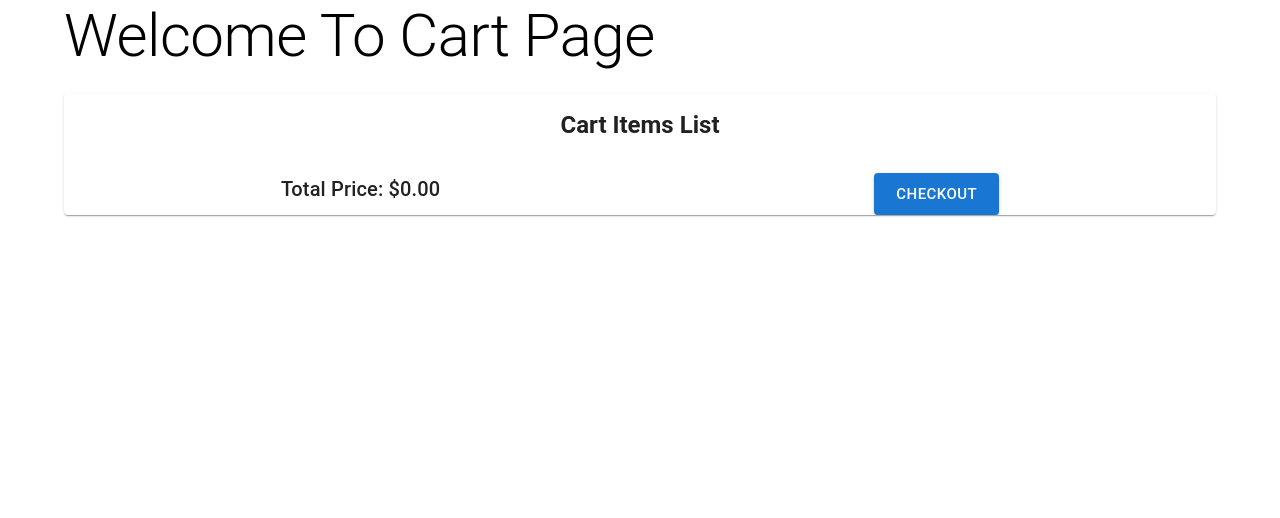
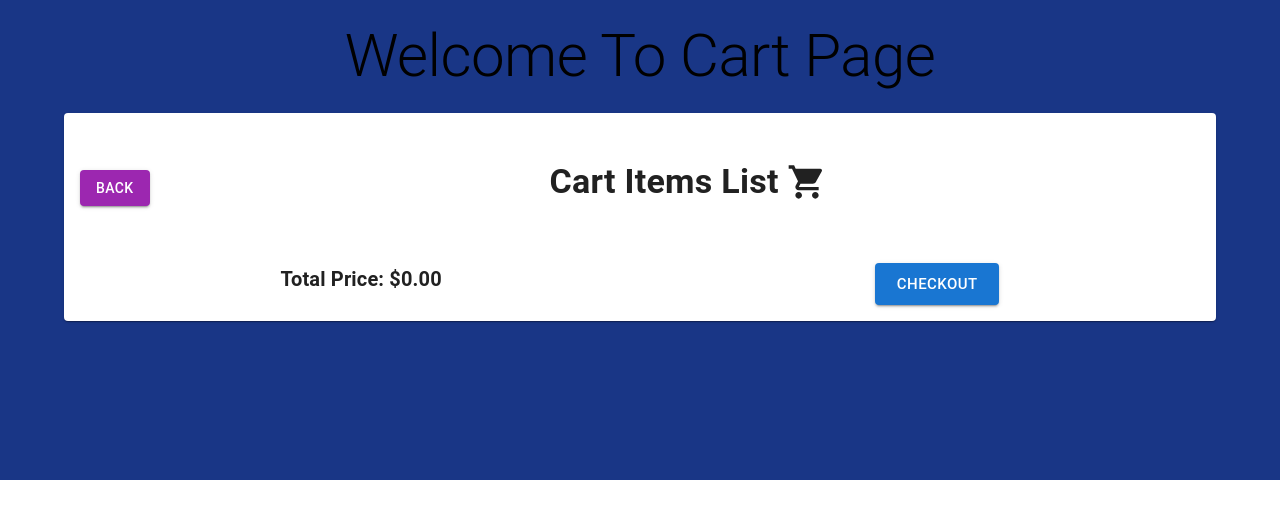
Before and after one commit to himanshu7377/webelight, a React (Create React App) app in the folder frontend/: page /cart in a window 1280 px wide. Shown: the top 518 px of the page. Built offline with nearby package versions, Linux system fonts and the light colour scheme.

Commit message:
ui update

```diff
--- a/frontend/src/App.css
+++ b/frontend/src/App.css
@@ -1,7 +1,10 @@
 .App {
   text-align: center;
+ height: 60vh;
+  background-color: #193686;
 }
 
+273e7c
 .App-logo {
   height: 40vmin;
   pointer-events: none;
@@ -36,3 +39,18 @@
     transform: rotate(360deg);
   }
 }
+
+
+/* App.css */
+body {
+  margin: 0;
+  font-family: Arial, sans-serif;
+}
+
+h1 {
+  color: #333;
+}
+
+.container {
+  padding: 20px;
+}
--- a/frontend/src/App.tsx
+++ b/frontend/src/App.tsx
@@ -1,28 +1,31 @@
-import React from 'react';
-import store from './store/store';
-import { Provider } from 'react-redux';
-import { BrowserRouter as Router, Route, Routes } from 'react-router-dom';
-import CartPage from './pages/CartPage';
-import Profile from './components/Profile';
+import React from "react";
+import store from "./store/store";
+import { Provider } from "react-redux";
+import { BrowserRouter as Router, Route, Routes } from "react-router-dom";
+import CartPage from "./pages/CartPage";
+import Profile from "./components/Profile";
 
-import './App.css';
+import "./App.css";
 
-import ProductList from './components/ProductList';
+import ProductList from "./components/ProductList";
 function App() {
   return (
+      <div className="App">
     <Provider store={store}>
 
-<Router>
-      <Routes>
-        <Route path="/"  Component={ProductList} />
-        <Route path="/cart" Component={CartPage} />
-        <Route path="/profile" Component={Profile} />
-      </Routes>
-    </Router>
 
+      <Router>
+
+        <div className="container">
+          <Routes>
+            <Route path="/" Component={ProductList} />
+            <Route path="/cart" Component={CartPage} />
+            <Route path="/profile" Component={Profile} />
+          </Routes>
+        </div>
+      </Router>
     </Provider>
-
-
+    </div>
   );
 }
 
--- a/frontend/src/components/AddProductModal.tsx
+++ b/frontend/src/components/AddProductModal.tsx
@@ -1,6 +1,6 @@
 import React, { useState } from 'react';
 import { useAppDispatch } from '../store/store';
-import { addProduct } from '../features/products/productSlice';
+import { addProduct, setProducts } from '../features/products/productSlice';
 import { Modal, Box, Typography, TextField, Button, Backdrop, Fade, Select, MenuItem, InputLabel, FormControl } from '@mui/material';
 
 const categories = ['Pants', 'Shirts', 'Shoes', 'Accessories',"T-Shirt","Jeans","Sunglasses"];
@@ -14,6 +14,8 @@ const AddProductModal: React.FC<{ open: boolean, handleClose: () => void }> = ({
     description: '',
     imageUrl: '',
   });
+
+
 
   const handleInputChange = (e: React.ChangeEvent<HTMLInputElement | HTMLTextAreaElement | { name?: string; value: unknown }>) => {
     const { name, value } = e.target as HTMLInputElement;
@@ -36,6 +38,11 @@ const AddProductModal: React.FC<{ open: boolean, handleClose: () => void }> = ({
     if (response.ok) {
       const addedProduct = await response.json();
       dispatch(addProduct(addedProduct));
+
+       // Fetch the updated list of products
+       const res = await fetch('http://localhost:4000/api/products');
+       const updatedProducts = await res.json();
+       dispatch(setProducts(updatedProducts));
       handleClose();
     }
   };
--- a/frontend/src/components/ProductCard.tsx
+++ b/frontend/src/components/ProductCard.tsx
@@ -2,7 +2,7 @@
 import React from 'react';
 import { useAppDispatch } from '../store/store';
 import { addToCart } from '../features/products/productSlice';
-import { Card, CardContent, CardMedia, Typography, Button } from '@mui/material';
+import { Card, CardContent, CardMedia, Typography, Button, Box } from '@mui/material';
 
 const ProductCard: React.FC<{ product: any }> = ({ product }) => {
   const dispatch = useAppDispatch();
@@ -13,7 +13,7 @@ const ProductCard: React.FC<{ product: any }> = ({ product }) => {
   };
 
   return (
-    <Card style={{ height: '100%' }}>
+    <Card style={{ height: '100%' , borderRadius: '30px'}}>
       <CardMedia
         component="img"
         // alt={product.name}
@@ -21,14 +21,18 @@ const ProductCard: React.FC<{ product: any }> = ({ product }) => {
         image={product.imageUrl}
         // title={product.name}
       />
-      <CardContent>
-        <Typography gutterBottom variant="h5" component="div">
+      <CardContent  >
+        <Box>
+        <Typography gutterBottom variant="h5" sx={{ fontWeight: 'bold', display: 'flex', alignItems: 'left' }} >
           {product.name}
         </Typography>
-        <Typography variant="body2" color="textSecondary">
+        </Box>
+
+        <Typography variant="body2" color="textSecondary" sx={{ display: 'flex', alignItems: 'left' }}>
           {product.description}
         </Typography>
-        <Typography variant="h6">${product.price}</Typography>
+        <Box sx={{ display: 'flex', alignItems: 'left' ,gap: 10  ,mt:2}}>
+        <Typography variant="h6" sx={{ fontWeight: 'bold' }}> price :${product.price}</Typography>
         <Button
           variant="contained"
           color="primary"
@@ -36,6 +40,8 @@ const ProductCard: React.FC<{ product: any }> = ({ product }) => {
         >
           Add to Cart
         </Button>
+        </Box>
+
       </CardContent>
     </Card>
   );
--- a/frontend/src/components/ProductList.tsx
+++ b/frontend/src/components/ProductList.tsx
@@ -58,17 +58,18 @@ const ProductList: React.FC = () => {
   }
 
   return (
-    <Container>
-      <Typography variant="h2" gutterBottom>
+    <Container sx={{ marginTop: 4 , bgcolor: '#90a5e7', borderRadius: 5, padding: 2, width: '100%' }}>
+      <Typography variant="h2" gutterBottom >
         Product List
       </Typography>
       <Grid container spacing={2} alignItems="center" marginBottom={2} >
-        <Grid item xs={12} sm={6} md={4} >
+        <Grid item xs={12} sm={6} md={4} sx={{ display: 'flex', alignItems: 'center' }} >
           <TextField
             label="Search"
             variant="outlined"
             fullWidth
             value={search}
+            color='primary'
             onChange={handleSearchChange}
           />
         </Grid>
--- a/frontend/src/pages/CartPage.tsx
+++ b/frontend/src/pages/CartPage.tsx
@@ -18,6 +18,7 @@ import {
   Box,
 } from "@mui/material";
 import DeleteIcon from "@mui/icons-material/Delete";
+import ShoppingCartIcon from '@mui/icons-material/ShoppingCart'
 
 const CartPage: React.FC = () => {
 
@@ -62,16 +63,27 @@ const CartPage: React.FC = () => {
         Welcome To Cart Page
       </Typography>
       <Card>
+      <Box sx={{  display: "flex" , alignItems: "center", justifyContent: "flex-start", gap: 50,mt: 2, padding: 2,  }}>
+        <Button
+          variant="contained"
+          color="secondary"
+          onClick={() => navigate("/")}
+          sx={{ mt: 2 , display: "flex-start", alignItems: "center", justifyContent: "center"}}
+        >
+          Back
+        </Button>
         <Typography
-          variant="h5"
+          variant="h4"
           gutterBottom
-          sx={{ textAlign: "center", fontWeight: "bold", mt: 2 }}
+          sx={{ textAlign: "right", fontWeight: "bold", mt: 2, display: "flex", alignItems: "center", justifyContent: "flex-end" , gap: 1}}
         >
           Cart Items List
+          <ShoppingCartIcon sx={{ width: '40px', height: '40px' }} />
         </Typography>
+      </Box>
         {cart.map((item) => (
           <Grid item xs={12} sm={6} md={4} key={item.id}>
-            <CardContent>
+            <CardContent sx={{ padding: 5 }}>
             {/* {console.log("Cart item",item)} */}
               <Box
                 sx={{
@@ -90,6 +102,7 @@ const CartPage: React.FC = () => {
                 display="flex"
                 alignItems="center"
                 justifyContent="space-between"
+
               >
                 <TextField
                   type="number"
@@ -112,8 +125,8 @@ const CartPage: React.FC = () => {
             </CardContent>
           </Grid>
         ))}
-        <Box marginTop={4} display="flex" justifyContent="space-around">
-          <Typography variant="h6">
+        <Box marginTop={4} display="flex" justifyContent="space-around" mb={2}>
+          <Typography variant="h6" sx={{ fontWeight: "bold" }}>
             Total Price: ${totalPrice.toFixed(2)}
           </Typography>
           <Button variant="contained" color="primary" size="large" onClick={handlePurchase}>
```
Also changed, not shown: frontend/src/components/QuantitySelector.ts (deleted, +0 -38 lines).
